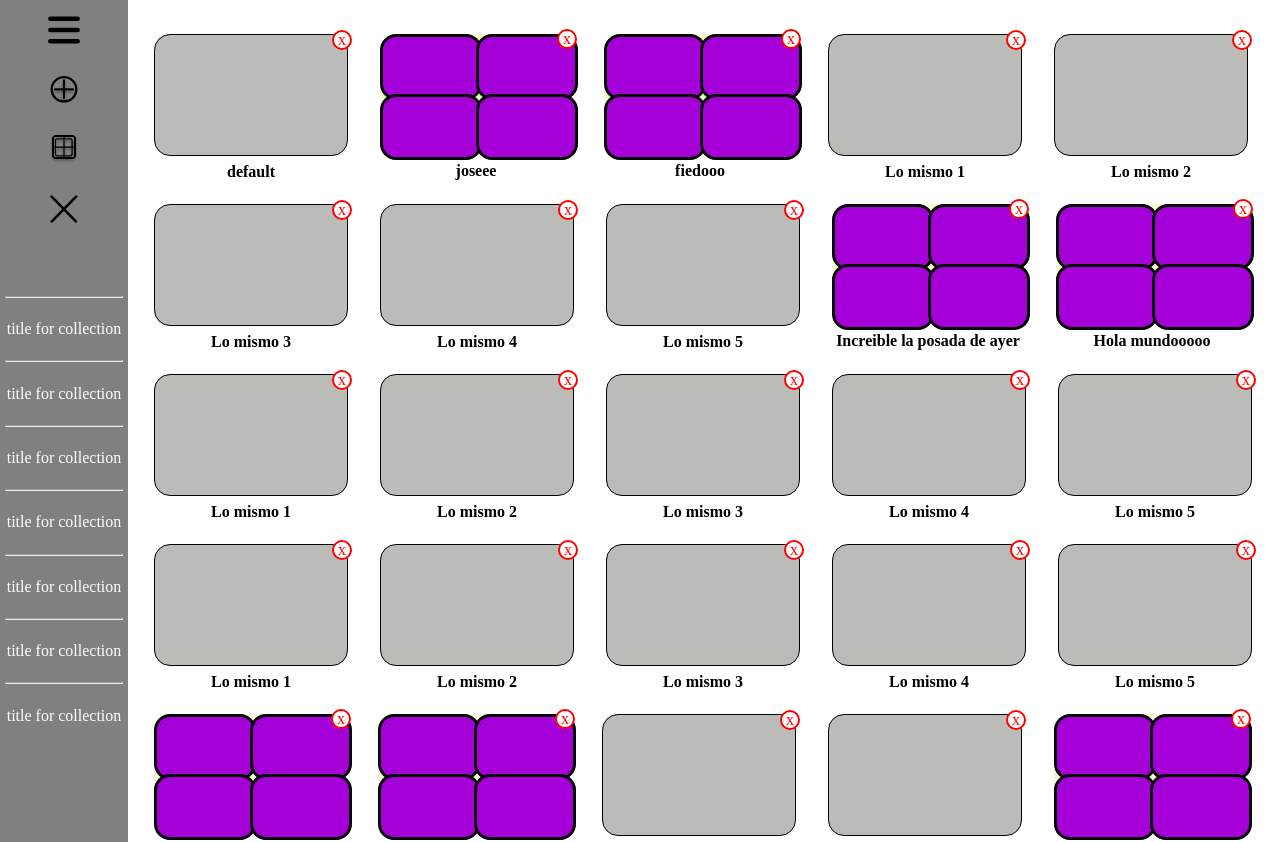
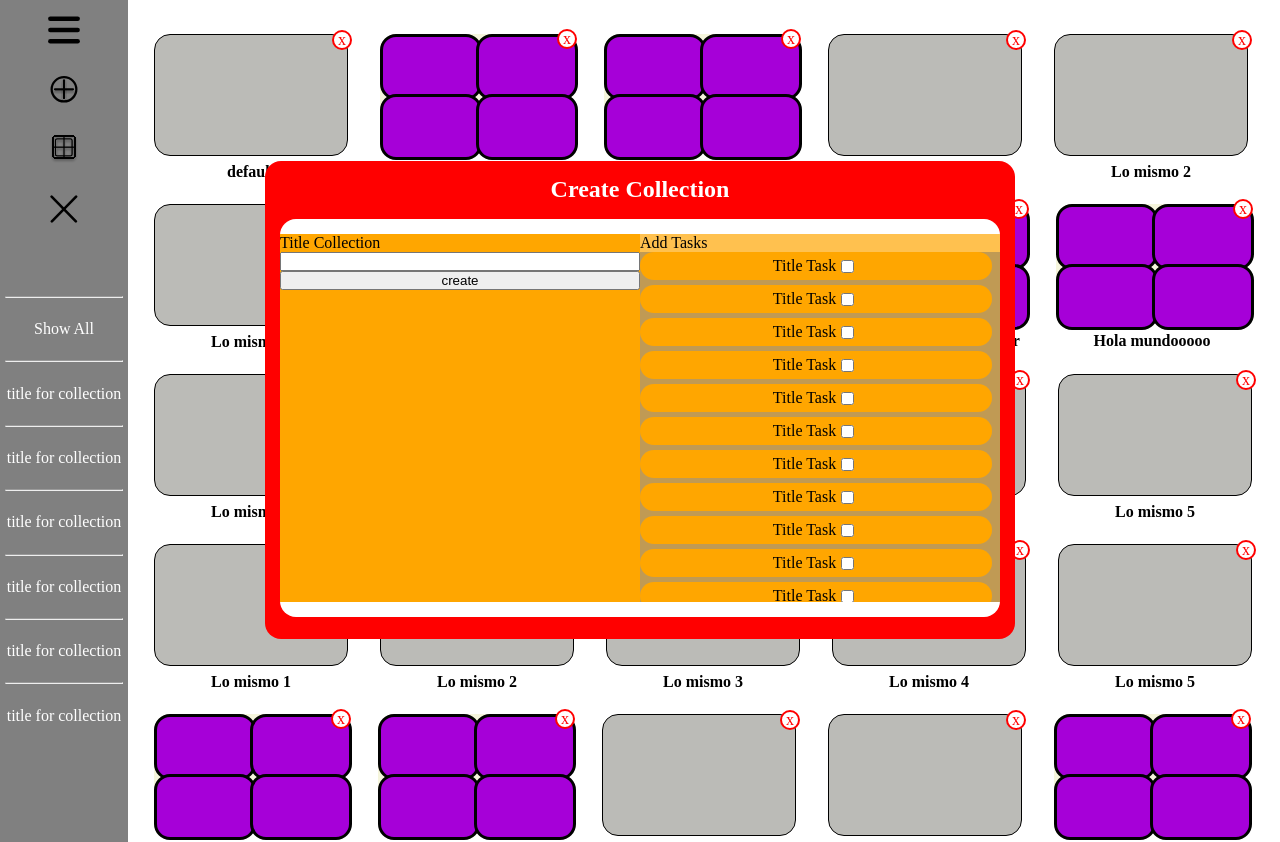
Before and after one commit to TRIYAN-SALAZAR/To-do-List, a React (Vite) app in the folder app-frontend/: page / in a window 1280 px wide. Shown: the top 842 px of the page. Built offline with nearby package versions, Linux system fonts and the light colour scheme.

Commit message:
Empieza desarrollo de los formularios de creacion de tareas y creacion de colecciones

```diff
--- a/app-frontend/src/App.jsx
+++ b/app-frontend/src/App.jsx
@@ -1,5 +1,5 @@
 import NavBar from './components/nav-bar';
-import RenderAll from './pages/renderAll';
+import RenderAll from './pages/RenderAll';
 
 import './App.css'
 
--- a/app-frontend/src/components/nav-bar.jsx
+++ b/app-frontend/src/components/nav-bar.jsx
@@ -16,7 +16,7 @@ export default function NavBar() {
                 <button><img src={deleteTasksOrCollectionsIcons} alt="delete_tasks_or_collections.svg" /></button>
             </section>
             <section id='collections'>
-                <CollectionForNav />
+                <DefaultRenderAll />
                 <CollectionForNav />
                 <CollectionForNav />
                 <CollectionForNav />
@@ -39,3 +39,14 @@ function CollectionForNav() {
         </>
     )
 }
+
+function DefaultRenderAll() {
+    return (
+        <>
+            <hr/>
+            <section className='collection'>
+                <h3>Show All</h3>
+            </section>
+        </>
+    )
+}
--- /dev/null
+++ b/app-frontend/src/css/CreateCollection.css
@@ -0,0 +1,103 @@
+section.CreateCollectionForm {
+    position: fixed;
+    top: 50%;
+    left: 50%;
+    transform: translate(-50%, -50%);
+
+    width: 45rem;
+    height: 28rem;
+
+    background-color: red;
+
+    display: flex;
+    flex-direction: column;
+
+    z-index: 10;
+
+    border-radius: 1rem;
+    padding: 15px;
+
+}
+
+section.CreateCollectionForm h3 {
+    width: 100%;
+    text-align: center;
+
+    margin: 0;
+    margin-bottom: 1rem;
+
+    font-size: 1.5rem;
+
+    color: white;
+    text-overflow: ellipsis;
+}
+
+section.CreateCollectionForm form {
+    display: flex;
+    flex-direction: row;
+
+    padding-top: 15px;
+    padding-bottom: 15px;
+
+    width: 100%;
+    align-items: center;
+
+    background-color: white;
+
+    border-radius: 1rem;
+
+    z-index: 10;
+    position: relative;
+
+}
+
+form section.createCollection {
+    width: 50%;
+    height: 23rem;
+
+    display: flex;
+    flex-direction: column;
+
+    background-color: rgb(255, 166, 0);
+}
+
+form section.addTasksToCollectionOptional {
+    width: 50%;
+    height: 23rem;
+
+    display: flex;
+    flex-direction: column;
+
+    background-color: rgb(255, 193, 79);
+}
+
+form section.listTasksForAdd {
+    display: flex;
+    flex-direction: column;
+
+    width: 100%;
+    max-height: 23rem;
+
+    overflow-y: scroll;
+    background-color: rgb(192, 154, 84);
+
+}
+
+form section.taskForAdd {
+    display: flex;
+    width: 95%;
+
+    align-items: center;
+    justify-content: center;
+    margin-bottom: 5px;
+    padding: 5px;
+
+    background-color: rgb(255, 166, 0);
+    border-radius: 1rem;
+
+    & input {
+        margin-left: 5px;
+        margin-right: 5px;
+    }
+
+}
--- /dev/null
+++ b/app-frontend/src/css/CreateTask.css
@@ -0,0 +1,41 @@
+section.CreateTaskForm {
+    position: fixed;
+    top: 50%;
+    left: 50%;
+    transform: translate(-50%, -50%);
+
+    width: 25rem;
+    height: 25rem;
+
+    background-color: red;
+
+    display: flex;
+    flex-direction: column;
+
+    z-index: 10;
+
+    border-radius: 1rem;
+    padding: 15px;
+
+    visibility: hidden;
+
+}
+
+section.CreateTaskForm form {
+    display: flex;
+    flex-direction: column;
+
+    padding-top: 15px;
+    padding-bottom: 15px;
+
+    width: 100%;
+    align-items: center;
+
+    background-color: white;
+
+    border-radius: 1rem;
+
+    z-index: 10;
+    position: relative;
+
+}
--- a/app-frontend/src/css/nav-Bar.css
+++ b/app-frontend/src/css/nav-Bar.css
@@ -120,8 +120,10 @@ section#collections {
         }
 
     }
+
+
 }
 
-.collection::hover {
-    background-color: rgb(216, 197, 197)
+.collection:hover {
+    background-color: rgb(165, 165, 165)
 }
--- /dev/null
+++ b/app-frontend/src/forms/CreateCollection.jsx
@@ -0,0 +1,60 @@
+import "../css/CreateCollection.css";
+
+export default function CreateCollection() {
+  return (
+    <section className="CreateCollectionForm">
+        <h3>Create Collection</h3>
+      <form action="">
+        <section className="createCollection">
+          <label htmlFor="Title Collection">Title Collection</label>
+          <input type="text" />
+          <input type="submit" value="create" />
+        </section>
+        <section className="addTasksToCollectionOptional">
+          <label htmlFor="Add Tasks">Add Tasks</label>
+          <section className="listTasksForAdd">
+            <TaskForAdd />
+            <TaskForAdd />
+            <TaskForAdd />
+            <TaskForAdd />
+            <TaskForAdd />
+            <TaskForAdd />
+            <TaskForAdd />
+            <TaskForAdd />
+            <TaskForAdd />
+            <TaskForAdd />
+            <TaskForAdd />
+            <TaskForAdd />
+            <TaskForAdd />
+            <TaskForAdd />
+            <TaskForAdd />
+            <TaskForAdd />
+            <TaskForAdd />
+            <TaskForAdd />
+            <TaskForAdd />
+            <TaskForAdd />
+            <TaskForAdd />
+            <TaskForAdd />
+            <TaskForAdd />
+            <TaskForAdd />
+            <TaskForAdd />
+            <TaskForAdd />
+            <TaskForAdd />
+            <TaskForAdd />
+            <TaskForAdd />
+            <TaskForAdd />
+          </section>
+        </section>
+      </form>
+    </section>
+  );
+}
+
+function TaskForAdd() {
+  return (
+    <section className="taskForAdd">
+      <label htmlFor="task1">Title Task</label>
+      <input type="checkbox" name="task" id="" />
+    </section>
+  );
+}
--- /dev/null
+++ b/app-frontend/src/forms/CreateTask.jsx
@@ -0,0 +1,17 @@
+import "../css/CreateTask.css";
+
+export default function CreateTask() {
+    return (
+        <section className="CreateTaskForm">
+            <form>
+                <label htmlFor="Title">Title</label>
+                <input type="text" name="Title"/>
+
+                <label htmlFor="Description Task">Description</label>
+                <input type="text" name="Description Task" id="Description Task" />
+
+                <input type="submit" />
+            </form>
+        </section>
+    );
+}
--- a/app-frontend/src/pages/renderAll.jsx
+++ b/app-frontend/src/pages/renderAll.jsx
@@ -1,45 +1,51 @@
 import Tasks from "../components/Tasks";
 import Collection from "../components/Collections";
+import CreateCollection from "../forms/CreateCollection";
+import CreateTask from "../forms/CreateTask";
 
-import '../css/RenderAll.css';
+import "../css/RenderAll.css";
 
 export default function RenderAll() {
   return (
+    <>
       <section id="render-all">
         <Tasks />
         <Collection title={"joseee"} />
-            <Collection title={"fiedooo"}/>
+        <Collection title={"fiedooo"} />
         <RenderTasks />
-            <Collection title={"Increible la posada de ayer"}/>
-            <Collection title={"Hola mundooooo"}/>
+        <Collection title={"Increible la posada de ayer"} />
+        <Collection title={"Hola mundooooo"} />
         <RenderTasks />
         <RenderTasks />
-            <Collection title={"que weba me da el frontend"}/>
-            <Collection title={"excelente"}/>
+        <Collection title={"que weba me da el frontend"} />
+        <Collection title={"excelente"} />
         <Tasks />
         <Tasks />
-            <Collection title={"laaaaaaaaaaaaaaaaaaargoooooooo"}/>
+        <Collection title={"laaaaaaaaaaaaaaaaaaargoooooooo"} />
         <RenderTasks />
         <RenderTasks />
-            <Collection title={"laaaaaaaaaaaaaaaaaaargoooooooo"}/>
+        <Collection title={"laaaaaaaaaaaaaaaaaaargoooooooo"} />
 
         <RenderTasks />
-            <Collection title={"tunomaaaamaauoOouO"}/>
-            <Collection title={"sipo"}/>
-            <Collection title={"no"}/>
+        <Collection title={"tunomaaaamaauoOouO"} />
+        <Collection title={"sipo"} />
+        <Collection title={"no"} />
       </section>
-    )
+
+        <CreateCollection />
+        <CreateTask />
+    </>
+  );
 }
 
 function RenderTasks() {
-
   return (
     <>
-            <Tasks title={"Lo mismo 1"}/>
-            <Tasks title={"Lo mismo 2"}/>
-            <Tasks title={"Lo mismo 3"}/>
-            <Tasks title={"Lo mismo 4"}/>
-            <Tasks title={"Lo mismo 5"}/>
+      <Tasks title={"Lo mismo 1"} />
+      <Tasks title={"Lo mismo 2"} />
+      <Tasks title={"Lo mismo 3"} />
+      <Tasks title={"Lo mismo 4"} />
+      <Tasks title={"Lo mismo 5"} />
     </>
-    )
+  );
 }
```
Also changed, not shown: app-frontend/src/pages/RenderCollection.jsx (added). Lines whose indentation alone changed are shown as unchanged.
